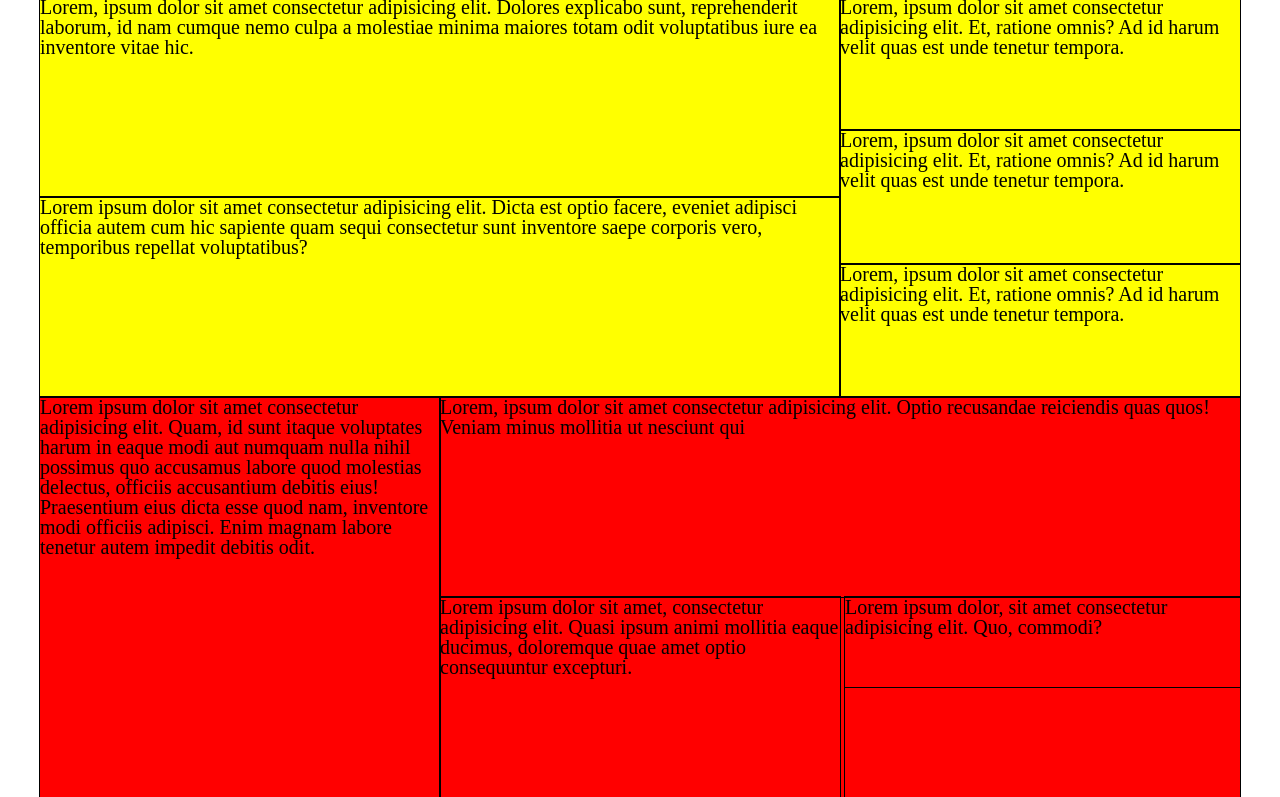
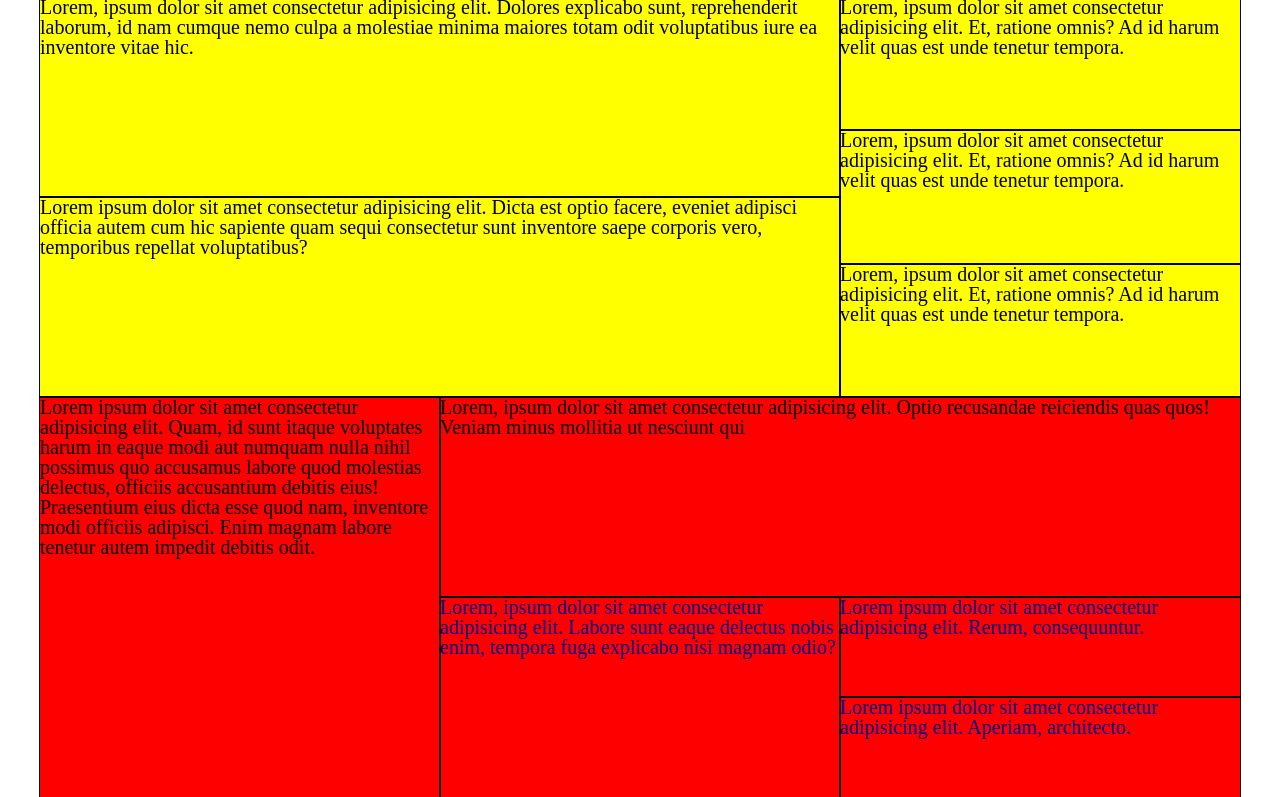
Before and after one commit to boltyukov/homework--6, a plain HTML site: page index.html in a window 1280 px wide. Shown: the part 403-1200 px from the top of the page. Drawn offline with Linux system fonts and the light colour scheme.

Commit message:
second commit

```diff
--- a/css/styles.css
+++ b/css/styles.css
@@ -64,12 +64,17 @@
 }
 .third > div > div {
   height: 200px;
+  font-size: 20px;
   width: 800px;
 }
 .third > div > div + div {
+  color: darkblue;
+  height: 200px;
   width: 400px;
 }
 .third > div > div + div + div {
-  width: 395px;
-  height: 90px;
+  height: 100px;
 }
+.third > div > div + div > div {
+  height: 100px;
+}
--- a/index.html
+++ b/index.html
@@ -82,16 +82,8 @@
             recusandae reiciendis quas quos! Veniam minus mollitia ut nesciunt
             qui
           </div>
-
-          <div>
-            Lorem ipsum dolor sit amet, consectetur adipisicing elit. Quasi
-            ipsum animi mollitia eaque ducimus, doloremque quae amet optio
-            consequuntur excepturi.
-          </div>
-          <div>
-            <div>
-              Lorem ipsum dolor, sit amet consectetur adipisicing elit. Quo,
-              commodi?
+    <div>Lorem, ipsum dolor sit amet consectetur adipisicing elit. Labore sunt eaque delectus nobis enim, tempora fuga explicabo nisi magnam odio?</div><div>
+    <div>Lorem ipsum dolor sit amet consectetur adipisicing elit. Rerum, consequuntur.</div><div>Lorem ipsum dolor sit amet consectetur adipisicing elit. Aperiam, architecto.</div></div>
             </div>
           </div>
         </div>
```
